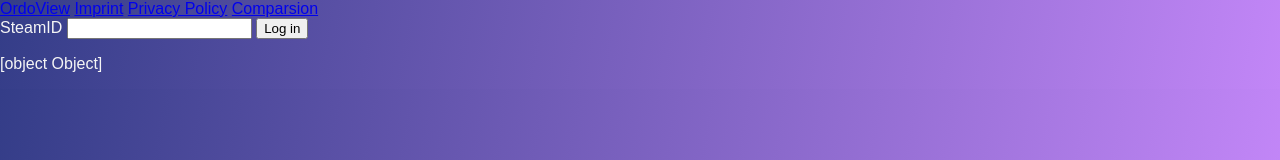
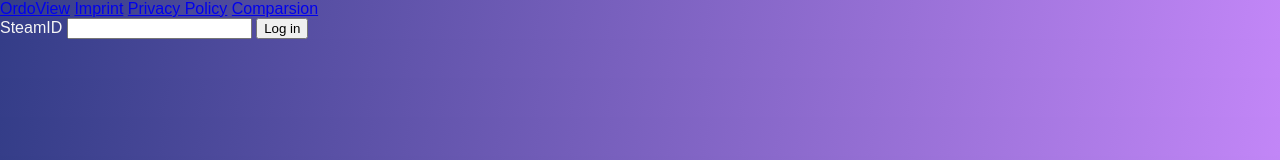
Before and after one commit to Chris42221/OrdoView, a SvelteKit app: page /comparsion in a window 1280 px wide. Shown: the top 160 px of the page. Built offline with nearby package versions, Linux system fonts and the light colour scheme.

Commit message:
Überarbeitung der +page.server.js in comparsion

```diff
--- a/src/routes/comparsion/+page.svelte
+++ b/src/routes/comparsion/+page.svelte
@@ -11,5 +11,3 @@
 	</label>
 	<button>Log in</button>
 </form>
-
-<p>{data}</p>
```
